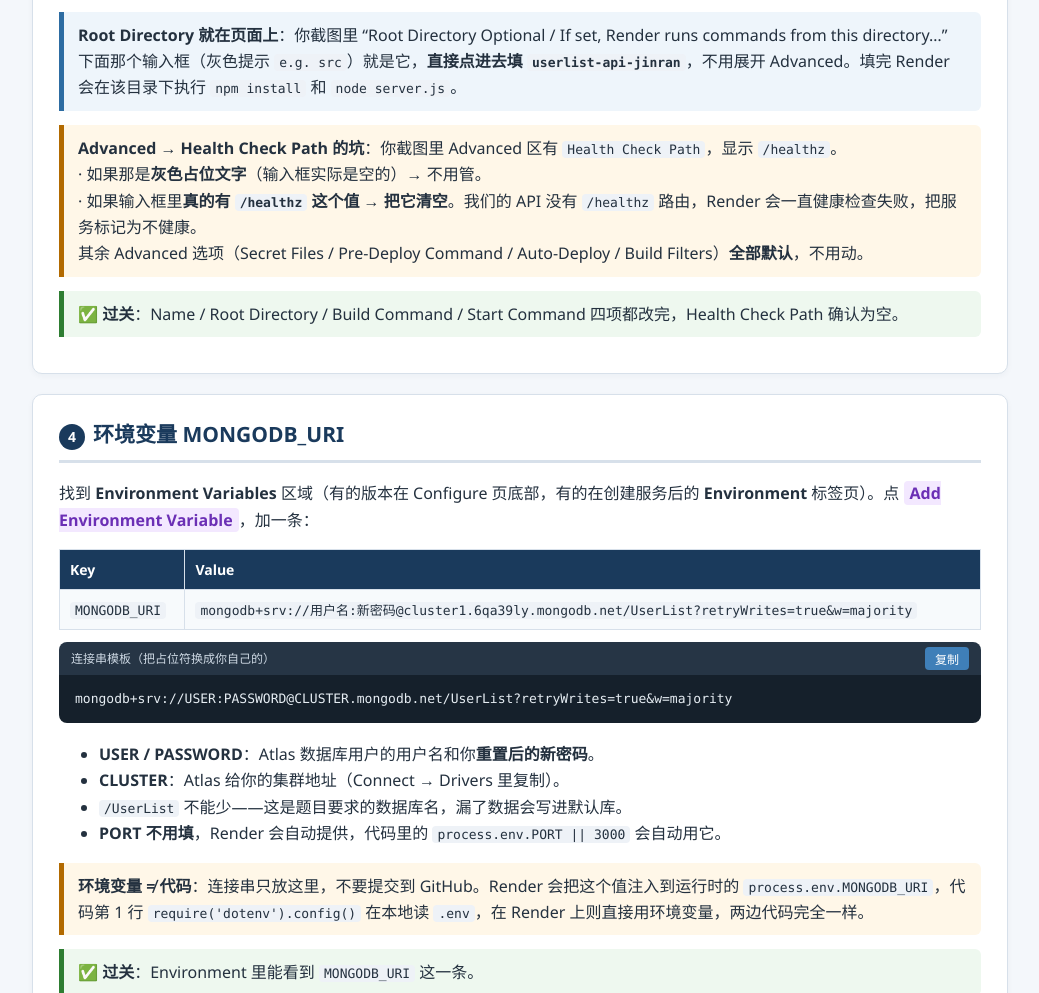
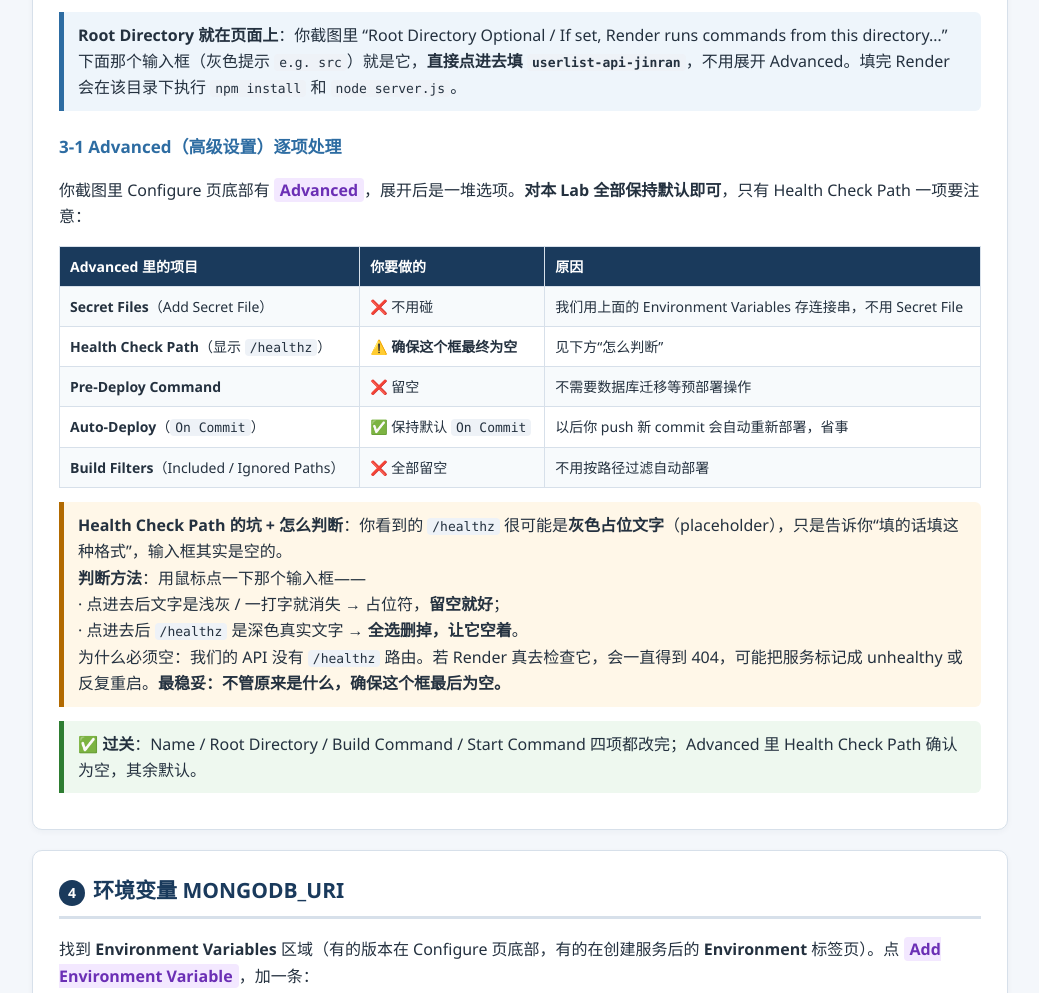
Before and after one commit to JohnnyLin707/CSIS-3380-Deploy-to-render, a plain HTML site: page index.html in a window 1280 px wide. Shown: the part 2805-3798 px from the top of the page, without its empty margins (120-1159 px from the left). Drawn offline with Linux system fonts and the light colour scheme.

Commit message:
Expand Advanced section: secret files, health check detection, auto-deploy, build filters

```diff
--- a/index.html
+++ b/index.html
@@ -124,8 +124,18 @@
     <tr><td><strong>Compute</strong></td><td>已选 <code>Free $0/month</code></td><td>保持 <code>Free</code></td><td>✅ 免费档够用，但闲置会休眠</td></tr>
   </table>
   <div class="note"><strong>Root Directory 就在页面上</strong>：你截图里 “Root Directory Optional / If set, Render runs commands from this directory…” 下面那个输入框（灰色提示 <code>e.g. src</code>）就是它，<strong>直接点进去填 <code>userlist-api-jinran</code></strong>，不用展开 Advanced。填完 Render 会在该目录下执行 <code>npm install</code> 和 <code>node server.js</code>。</div>
-  <div class="warn"><strong>Advanced → Health Check Path 的坑</strong>：你截图里 Advanced 区有 <code>Health Check Path</code>，显示 <code>/healthz</code>。<br>· 如果那是<strong>灰色占位文字</strong>（输入框实际是空的）→ 不用管。<br>· 如果输入框里<strong>真的有 <code>/healthz</code> 这个值</strong> → <strong>把它清空</strong>。我们的 API 没有 <code>/healthz</code> 路由，Render 会一直健康检查失败，把服务标记为不健康。<br>其余 Advanced 选项（Secret Files / Pre-Deploy Command / Auto-Deploy / Build Filters）<strong>全部默认</strong>，不用动。</div>
-  <div class="ok"><strong>✅ 过关</strong>：Name / Root Directory / Build Command / Start Command 四项都改完，Health Check Path 确认为空。</div>
+  <h3>3-1 Advanced（高级设置）逐项处理</h3>
+  <p>你截图里 Configure 页底部有 <span class="click">Advanced</span>，展开后是一堆选项。<strong>对本 Lab 全部保持默认即可</strong>，只有 Health Check Path 一项要注意：</p>
+  <table>
+    <tr><th>Advanced 里的项目</th><th>你要做的</th><th>原因</th></tr>
+    <tr><td><strong>Secret Files</strong>（Add Secret File）</td><td>❌ 不用碰</td><td>我们用上面的 Environment Variables 存连接串，不用 Secret File</td></tr>
+    <tr><td><strong>Health Check Path</strong>（显示 <code>/healthz</code>）</td><td>⚠️ <strong>确保这个框最终为空</strong></td><td>见下方“怎么判断”</td></tr>
+    <tr><td><strong>Pre-Deploy Command</strong></td><td>❌ 留空</td><td>不需要数据库迁移等预部署操作</td></tr>
+    <tr><td><strong>Auto-Deploy</strong>（<code>On Commit</code>）</td><td>✅ 保持默认 <code>On Commit</code></td><td>以后你 push 新 commit 会自动重新部署，省事</td></tr>
+    <tr><td><strong>Build Filters</strong>（Included / Ignored Paths）</td><td>❌ 全部留空</td><td>不用按路径过滤自动部署</td></tr>
+  </table>
+  <div class="warn"><strong>Health Check Path 的坑 + 怎么判断</strong>：你看到的 <code>/healthz</code> 很可能是<strong>灰色占位文字</strong>（placeholder），只是告诉你“填的话填这种格式”，输入框其实是空的。<br><strong>判断方法</strong>：用鼠标点一下那个输入框——<br>· 点进去后文字是浅灰 / 一打字就消失 → 占位符，<strong>留空就好</strong>；<br>· 点进去后 <code>/healthz</code> 是深色真实文字 → <strong>全选删掉，让它空着</strong>。<br>为什么必须空：我们的 API 没有 <code>/healthz</code> 路由。若 Render 真去检查它，会一直得到 404，可能把服务标记成 unhealthy 或反复重启。<strong>最稳妥：不管原来是什么，确保这个框最后为空。</strong></div>
+  <div class="ok"><strong>✅ 过关</strong>：Name / Root Directory / Build Command / Start Command 四项都改完；Advanced 里 Health Check Path 确认为空，其余默认。</div>
 </section>
 
 <section id="s4">
```
